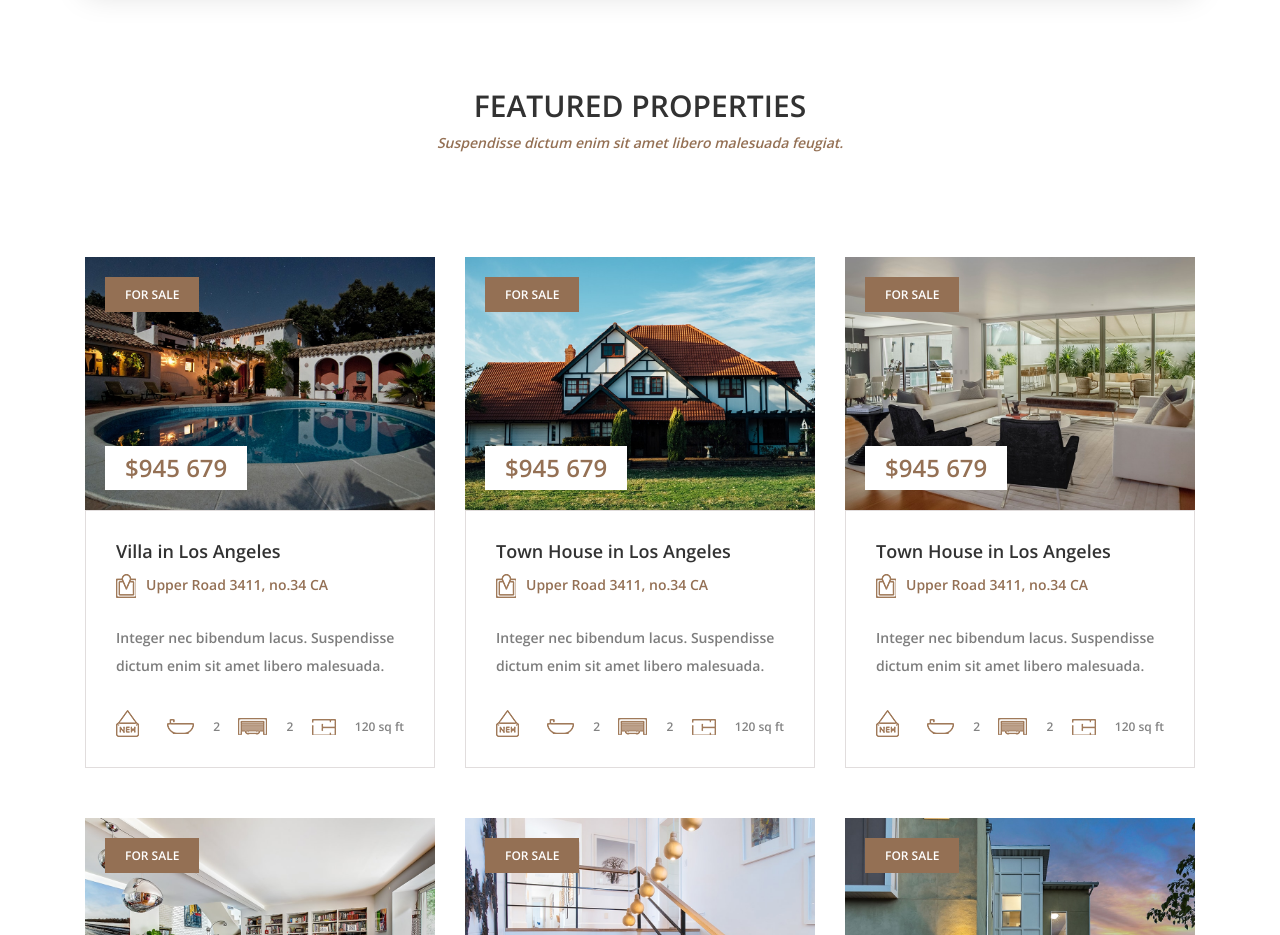
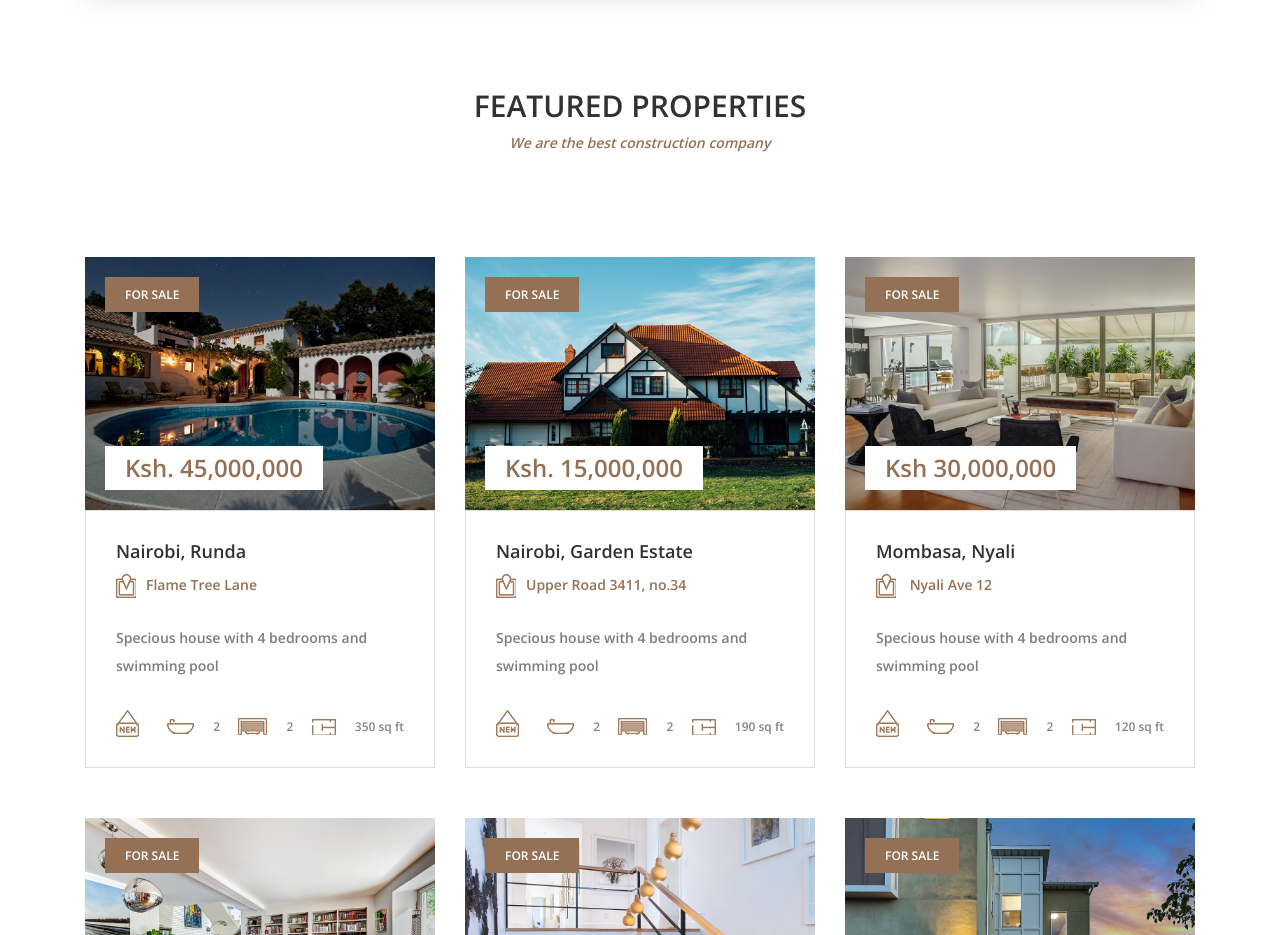
Before and after one commit to g-kelvin/prime-plan-construction, a plain HTML site: page index.html in a window 1280 px wide. Shown: the part 1060-1995 px from the top of the page. Drawn offline with nearby package versions, Linux system fonts and the light colour scheme; files whose address does not match are found by name.

Commit message:
house update

```diff
--- a/index.html
+++ b/index.html
@@ -405,7 +405,7 @@
                 <div class="col-12">
                     <div class="section-heading wow fadeInUp">
                         <h2>Featured Properties</h2>
-                        <p>Suspendisse dictum enim sit amet libero malesuada feugiat.</p>
+                        <p>We are the best construction company</p>
                     </div>
                 </div>
             </div>
@@ -423,14 +423,14 @@
                                 <span>For Sale</span>
                             </div>
                             <div class="list-price">
-                                <p>$945 679</p>
+                                <p>Ksh. 45,000,000</p>
                             </div>
                         </div>
                         <!-- Property Content -->
                         <div class="property-content">
-                            <h5>Villa in Los Angeles</h5>
-                            <p class="location"><img src="img/icons/location.png" alt="">Upper Road 3411, no.34 CA</p>
-                            <p>Integer nec bibendum lacus. Suspendisse dictum enim sit amet libero malesuada.</p>
+                            <h5>Nairobi, Runda</h5>
+                            <p class="location"><img src="img/icons/location.png" alt="">Flame Tree Lane</p>
+                            <p>Specious house with 4 bedrooms and swimming pool</p>
                             <div class="property-meta-data d-flex align-items-end justify-content-between">
                                 <div class="new-tag">
                                     <img src="img/icons/new.png" alt="">
@@ -445,7 +445,7 @@
                                 </div>
                                 <div class="space">
                                     <img src="img/icons/space.png" alt="">
-                                    <span>120 sq ft</span>
+                                    <span>350 sq ft</span>
                                 </div>
                             </div>
                         </div>
@@ -463,14 +463,14 @@
                                 <span>For Sale</span>
                             </div>
                             <div class="list-price">
-                                <p>$945 679</p>
+                                <p>Ksh. 15,000,000</p>
                             </div>
                         </div>
                         <!-- Property Content -->
                         <div class="property-content">
-                            <h5>Town House in Los Angeles</h5>
-                            <p class="location"><img src="img/icons/location.png" alt="">Upper Road 3411, no.34 CA</p>
-                            <p>Integer nec bibendum lacus. Suspendisse dictum enim sit amet libero malesuada.</p>
+                            <h5>Nairobi, Garden Estate</h5>
+                            <p class="location"><img src="img/icons/location.png" alt="">Upper Road 3411, no.34 </p>
+                            <p>Specious house with 4 bedrooms and swimming pool</p>
                             <div class="property-meta-data d-flex align-items-end justify-content-between">
                                 <div class="new-tag">
                                     <img src="img/icons/new.png" alt="">
@@ -485,7 +485,7 @@
                                 </div>
                                 <div class="space">
                                     <img src="img/icons/space.png" alt="">
-                                    <span>120 sq ft</span>
+                                    <span>190 sq ft</span>
                                 </div>
                             </div>
                         </div>
@@ -503,14 +503,14 @@
                                 <span>For Sale</span>
                             </div>
                             <div class="list-price">
-                                <p>$945 679</p>
+                                <p>Ksh 30,000,000</p>
                             </div>
                         </div>
                         <!-- Property Content -->
                         <div class="property-content">
-                            <h5>Town House in Los Angeles</h5>
-                            <p class="location"><img src="img/icons/location.png" alt="">Upper Road 3411, no.34 CA</p>
-                            <p>Integer nec bibendum lacus. Suspendisse dictum enim sit amet libero malesuada.</p>
+                            <h5>Mombasa, Nyali</h5>
+                            <p class="location"><img src="img/icons/location.png" alt=""> Nyali Ave 12</p>
+                            <p>Specious house with 4 bedrooms and swimming pool</p>
                             <div class="property-meta-data d-flex align-items-end justify-content-between">
                                 <div class="new-tag">
                                     <img src="img/icons/new.png" alt="">
```
